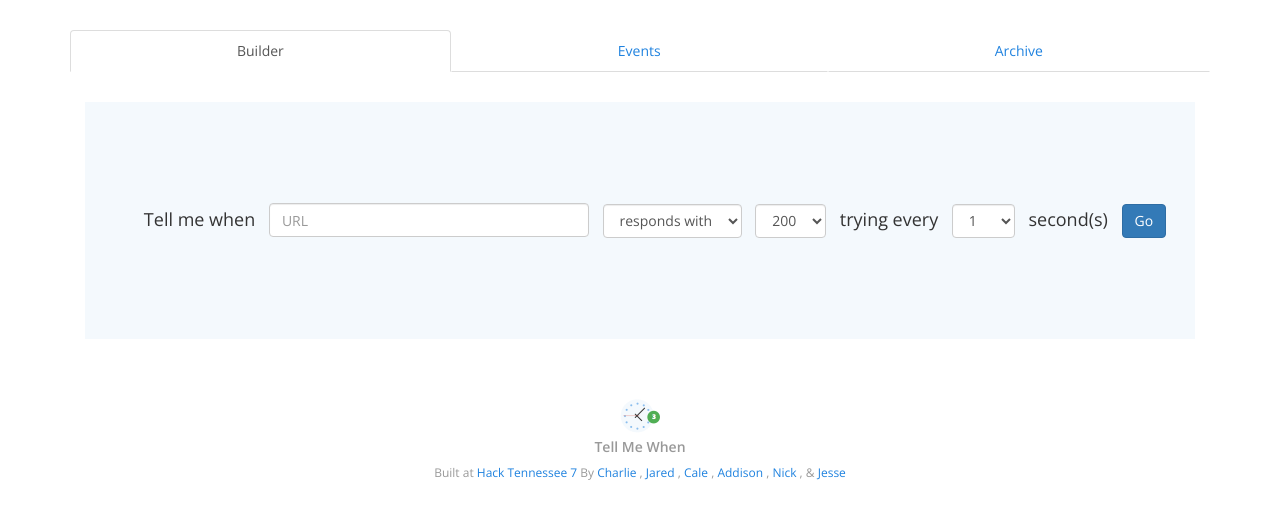
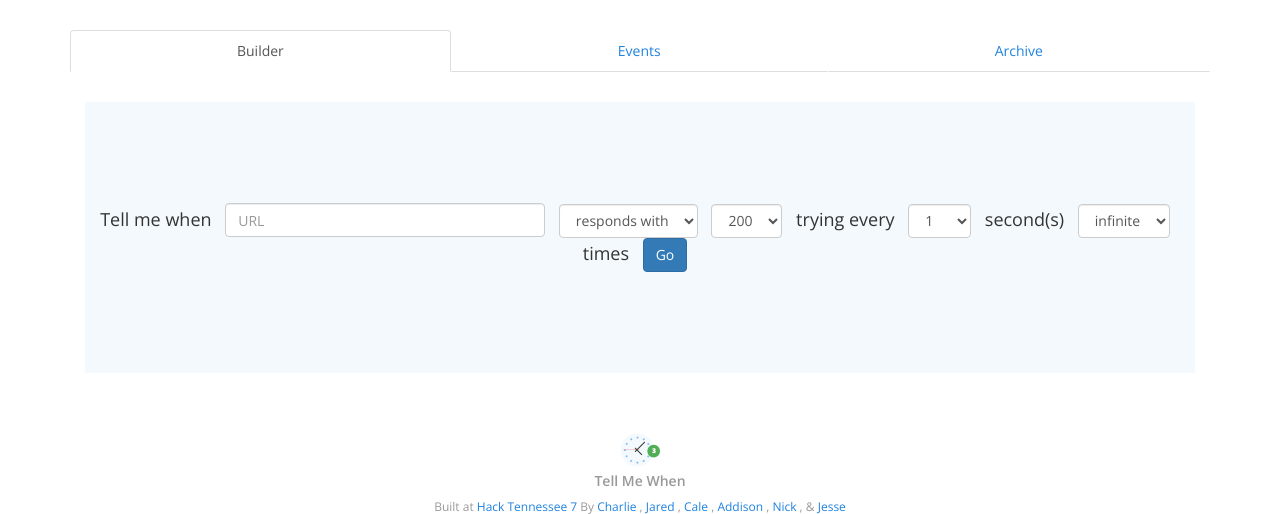
Before and after one commit to cpenner461/tellmewhen, a Flask app: page / in a window 1280 px wide. Shown: the part 81-595 px from the top of the page. Run offline with Flask 2, Linux system fonts and the light colour scheme; parts of the project's set-up code (start-up, migrations or seed data) failed here and were passed over; some libraries are stand-ins or nearby versions.

Commit message:
added num_checks to the web ui

```diff
--- a/tmw/static/css/style.css
+++ b/tmw/static/css/style.css
@@ -148,6 +148,7 @@ a.list-group-item:focus
 .event-builder {
 	margin: 100px 0;
 	text-align: center;
+  padding: 0 10px;
 }
 
 .event-builder li {
--- a/tmw/templates/index.html
+++ b/tmw/templates/index.html
@@ -51,6 +51,18 @@
                       </select>
                     </li>
                     <li>second(s)</li>
+                    <li>
+                      <select name="num_checks" class="form-control">
+                        <option value="0">infinite</option>
+                        <option value="1">1</option>
+                        <option value="5">5</option>
+                        <option value="10">10</option>
+                        <option value="30">30</option>
+                        <option value="60">60</option>
+                        <option value="90">90</option>
+                      </select>
+                    </li>
+                    <li>times</li>
                     <li>
                       <button class="btn btn-primary" type="submit">Go</button>
                     </li>
```
